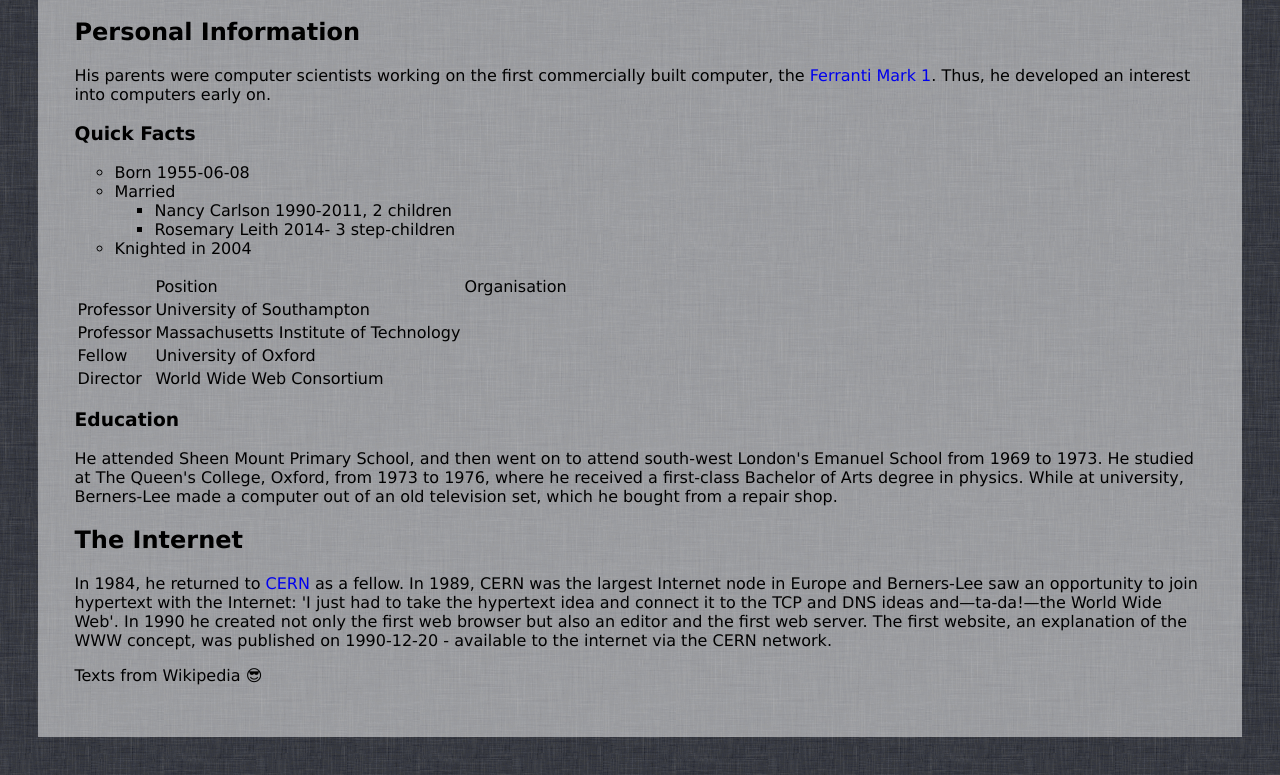
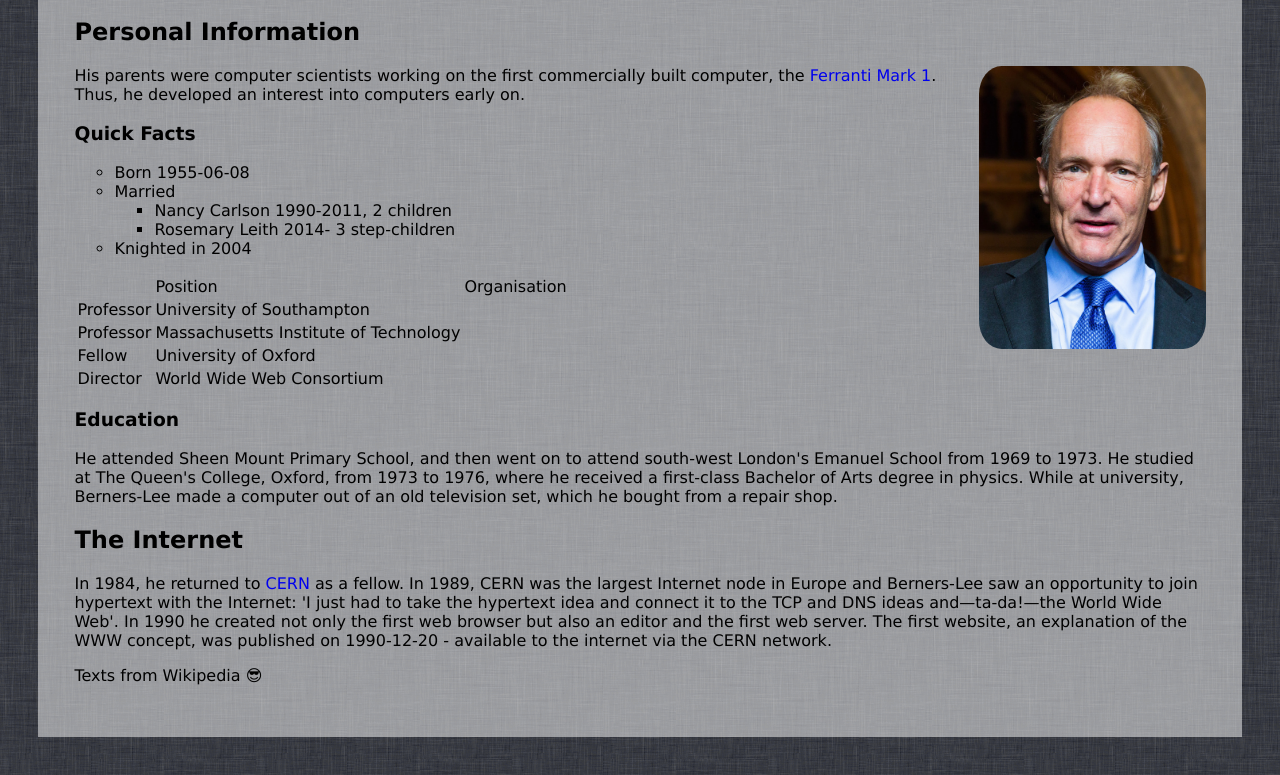
Before and after one commit to Elias-Nowak/Lee_Website, a plain HTML site: page index.html in a window 1280 px wide. Shown: the part 137-912 px from the top of the page. Drawn offline with Linux system fonts and the light colour scheme.

Commit message:
Bild eingefügt

```diff
--- a/index.html
+++ b/index.html
@@ -6,7 +6,7 @@
     <body>
         <div>
             <h1>This website is all about Tim Berners-Lee</h1>
-            <h2>Personal Information</h2>
+            <h2>Personal Information</h2><img src="Images/Berners-Lee.jpg">
                 <p>His parents were computer scientists working on the first commercially built computer, the <a href="https://en.wikipedia.org/wiki/Ferranti_Mark_1">Ferranti Mark 1</a>. Thus, he developed an interest into computers early on.</p>
 
 
--- a/style.css
+++ b/style.css
@@ -3,6 +3,13 @@ body {
     font-size: 16px;
     margin: 3%;
     background-image: url("Images/background.png");
+}
+
+div img {
+    float: right;
+    width: 20%;
+    height: auto;
+    border-radius: 10%;
 }
 
 div {
```
